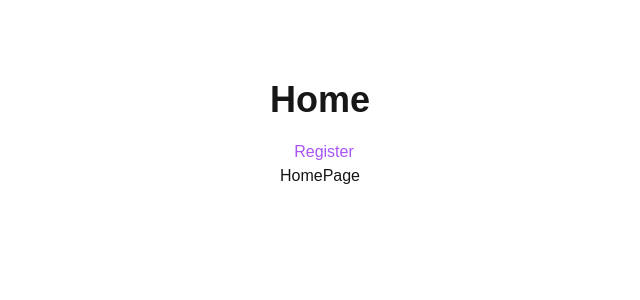
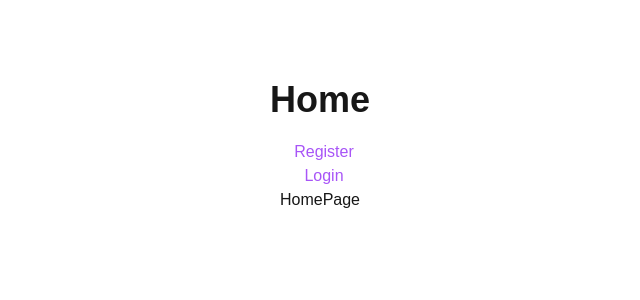
Before and after one commit to SametAydinhan/movie-recommender-app, a Next.js app in the folder movie-app/: page / in a window 1280 px wide. Shown: the top 300 px of the page, without its empty margins (320-960 px from the left). Built offline with nearby package versions, Linux system fonts and the light colour scheme.

Commit message:
feat: update login page to use email instead of username and add login button functionality

```diff
--- a/movie-app/app/page.tsx
+++ b/movie-app/app/page.tsx
@@ -2,10 +2,21 @@ import Link from 'next/link';
 export default function Home() {
   return (
     <div className='w-screen py-20 flex justify-center items-center flex-col'>
-      <div className="flex items-center justify-between gap-1 mb-5">
-        <h1 className="text-4xl font-bold">Home</h1>
+      <div className='flex items-center justify-between gap-1 mb-5'>
+        <h1 className='text-4xl font-bold'>Home</h1>
       </div>
-      <Link className="text-purple-500 ml-2 relative after:content-[''] after:absolute after:left-0 after:bottom-0 after:w-full after:h-[2px] after:bg-purple-500 after:scale-x-0 after:transition-transform after:duration-300 hover:after:scale-x-100" href="/users/register">Register</Link>
+      <Link
+        className="text-purple-500 ml-2 relative after:content-[''] after:absolute after:left-0 after:bottom-0 after:w-full after:h-[2px] after:bg-purple-500 after:scale-x-0 after:transition-transform after:duration-300 hover:after:scale-x-100"
+        href='/users/register'
+      >
+        Register
+      </Link>
+      <Link
+        className="text-purple-500 ml-2 relative after:content-[''] after:absolute after:left-0 after:bottom-0 after:w-full after:h-[2px] after:bg-purple-500 after:scale-x-0 after:transition-transform after:duration-300 hover:after:scale-x-100"
+        href='/users/login'
+      >
+        Login
+      </Link>
       HomePage
     </div>
   );
--- a/movie-app/app/users/login/page.tsx
+++ b/movie-app/app/users/login/page.tsx
@@ -1,9 +1,15 @@
+"use client";
 import Link from "next/link";
 import { useState } from "react";
 
 const Login = () => {
-  const [loginUsername, setLoginUsername] = useState('');
+  const [loginEmail, setLoginEmail] = useState('');
   const [loginPassword, setLoginPassword] = useState('');
+
+  const login = async () => {
+
+
+  }
   return (
     <div className='flex justify-center relative min-h-screen bg-black'>
       <div className='w-full mx-auto max-w-xl px-6 lg:px-8 absolute py-20'>
@@ -25,7 +31,7 @@ const Login = () => {
               name='email'
               placeholder='E-mail'
               className='input-base'
-              onChange={(e) => setLoginUsername(e.target.value)}
+              onChange={(e) => setLoginEmail(e.target.value)}
             />
 
             {/* Şifre */}
@@ -48,7 +54,7 @@ const Login = () => {
               </Link>
             </span>
             {/* Kayıt Ol Butonu */}
-            <button className='button-base'>Giriş Yap</button>
+            <button className='button-base' onClick={login}>Giriş Yap</button>
 
             {/* Giriş Yap Linki */}
             <span className='flex justify-center text-gray-200 text-base font-medium leading-6 mt-6'>
```
